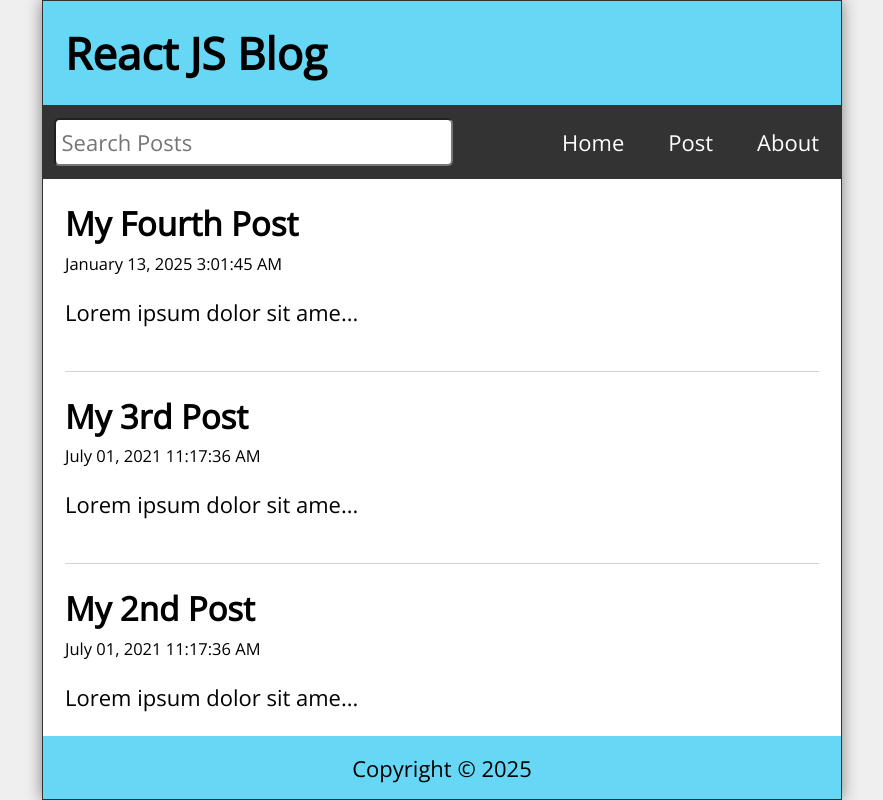
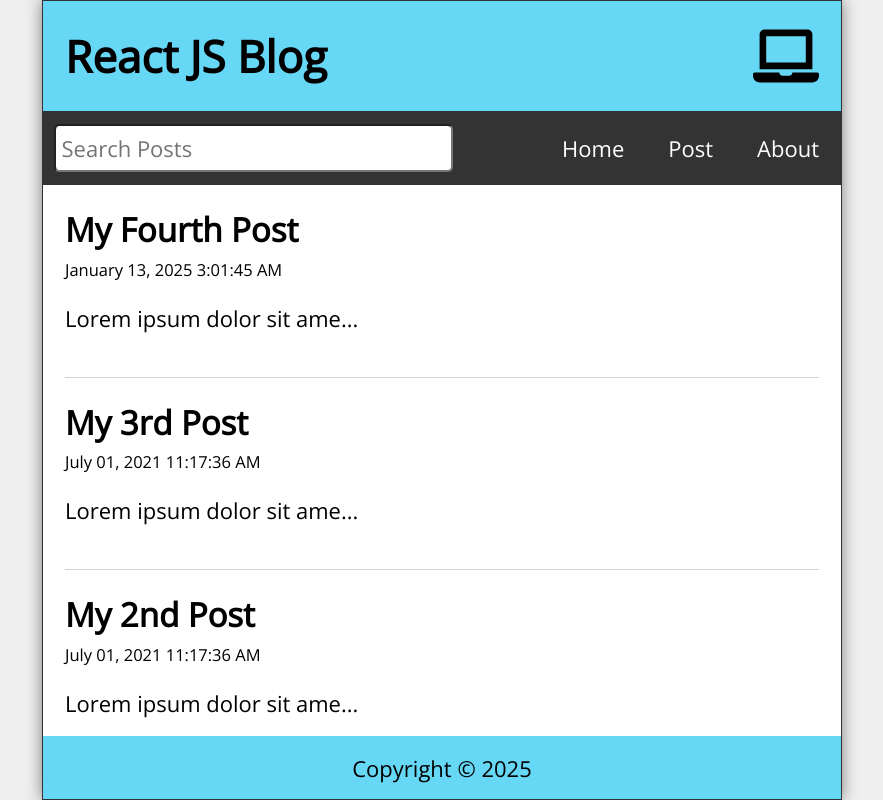
Before and after one commit to SarEnderTarkanson/ReactSeries, a React (Create React App) app in the folder r-blog-project/: page / in a window 1280 px wide. Shown: the whole page, without its empty margins (198-1081 px from the left). Built offline with nearby package versions, Linux system fonts and the light colour scheme; data requests are answered from the project's data file.

Commit message:
created a custom hook to change the icon at the header

```diff
--- a/r-blog-project/package.json
+++ b/r-blog-project/package.json
@@ -8,6 +8,7 @@
     "date-fns": "^4.1.0",
     "react": "^19.0.0",
     "react-dom": "^19.0.0",
+    "react-icons": "^5.4.0",
     "react-router-dom": "^7.1.1",
     "react-scripts": "5.0.1"
   },
--- a/r-blog-project/src/App.js
+++ b/r-blog-project/src/App.js
@@ -11,6 +11,7 @@
 import { useState, useEffect } from "react";
 import { format } from "date-fns";
 import api from "./api/posts";
+import useWindowSize from "./hooks/useWindowSize";
 
 function App() {
   const [posts, setPosts] = useState([]);
@@ -21,6 +22,7 @@
   const [editTitle, setEditTitle] = useState("");
   const [editBody, setEditBody] = useState("");
   const navigate = useNavigate();
+  const {width} = useWindowSize()
 
   useEffect(() => {
     const fetchPosts = async () => {
@@ -95,7 +97,7 @@
 
   return (
     <div className="App">
-      <Header title="React JS Blog" />
+      <Header title="React JS Blog" width={width}/>
       <Nav search={search} setSearch={setSearch} />
       <Routes>
         <Route path="/" element={<Home posts={searchResults} />} />
--- a/r-blog-project/src/Header.js
+++ b/r-blog-project/src/Header.js
@@ -1,7 +1,16 @@
-const Header = ({title}) => {
+import { FaLaptop, FaTabletAlt, FaMobileAlt } from "react-icons/fa";
+
+const Header = ({ title, width }) => {
   return (
     <header className="Header">
       <h1>{title}</h1>
+      {width < 786 ? (
+        <FaMobileAlt />
+      ) : width < 992 ? (
+        <FaTabletAlt />
+      ) : (
+        <FaLaptop />
+      )}
     </header>
   );
 };
--- /dev/null
+++ b/r-blog-project/src/hooks/useWindowSize.js
@@ -0,0 +1,28 @@
+import { useState, useEffect } from "react";
+
+const useWindowSize = () => {
+  const [windowSize, setWindowSize] = useState({
+    width: undefined,
+    height: undefined,
+  });
+  useEffect(() => {
+    const handleResize = () => {
+      setWindowSize({
+        width: window.innerWidth,
+        height: window.innerHeight,
+      });
+    };
+    handleResize();
+    window.addEventListener("resize", handleResize);
+
+    const cleanUp = () => {
+      console.log("Runs if a useEffect dependency changes.");
+      window.removeEventListener("resize", handleResize);
+    };
+    return cleanUp;
+  }, []);
+
+  return windowSize;
+};
+
+export default useWindowSize;
```
Also changed, not shown: r-blog-project/commands.txt (added), 1 other file (tests, documents, lock files or other folders).
